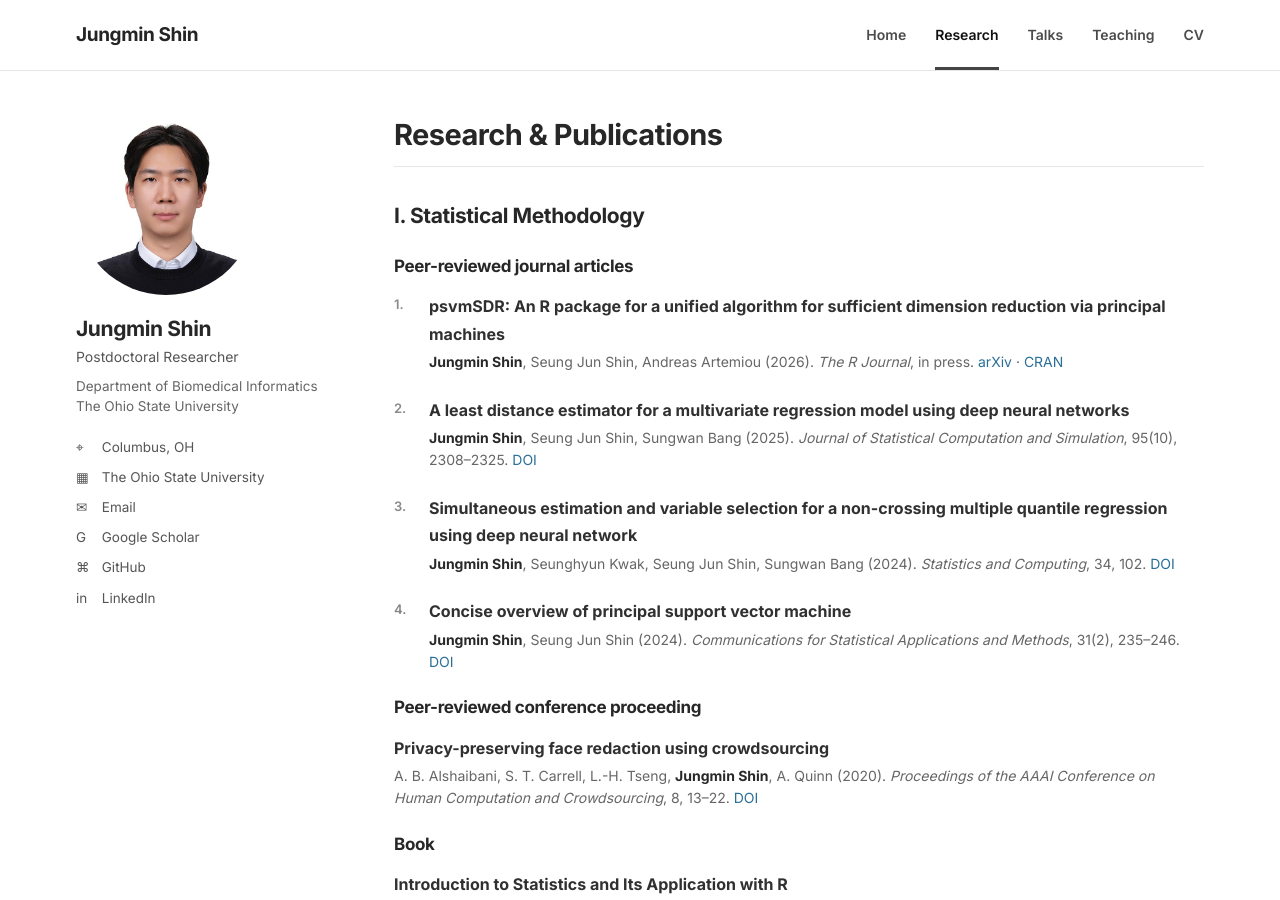
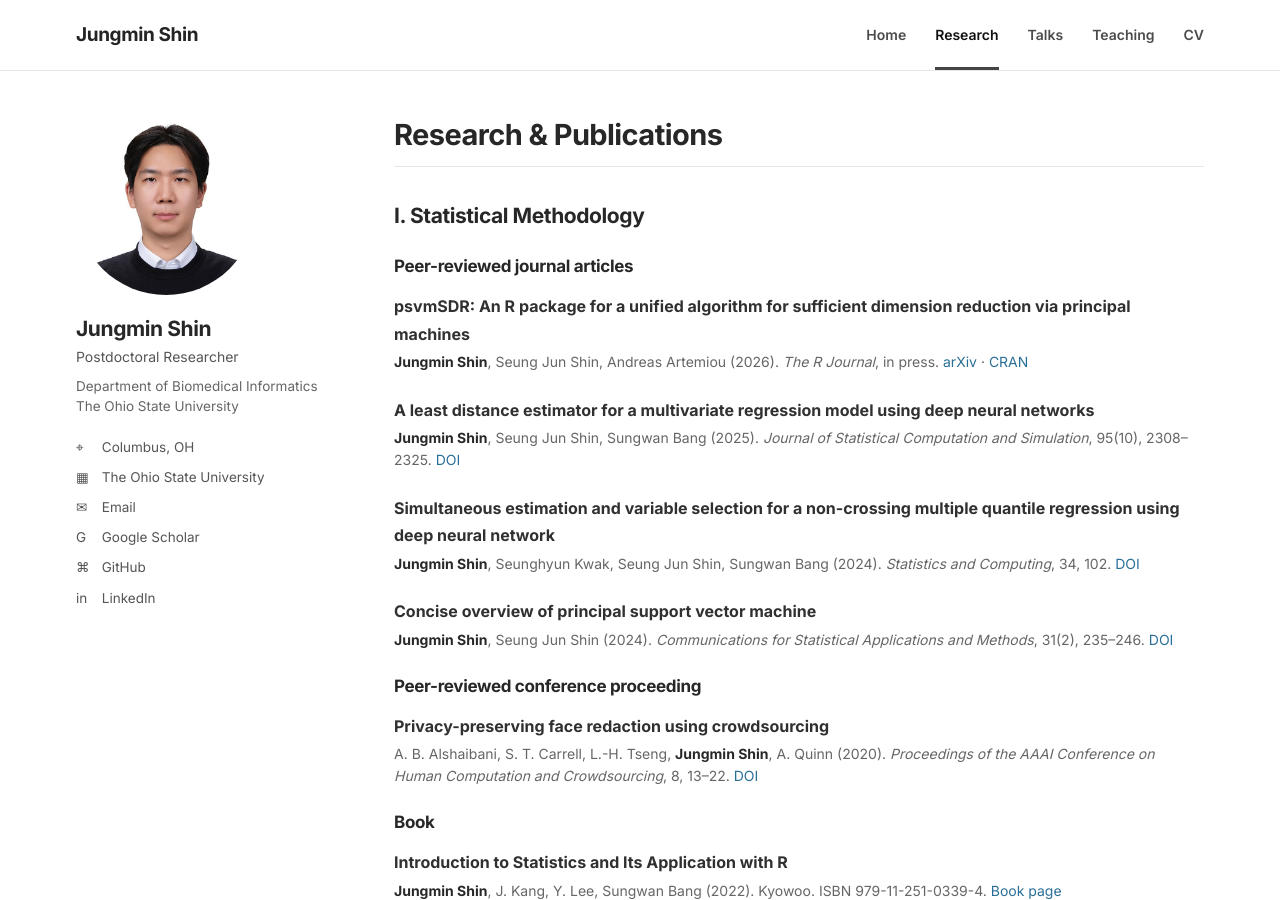
Before and after one commit to c16267/c16267.github.io, a Jekyll site: the page built from research.md, in a window 1280 px wide and 900 px high. Built offline with Jekyll 4.4.1, drawn with Linux system fonts in a browser that asks for light colours.

Commit message:
Update publication list formatting
Removed 'numbered' class from publication list.

```diff
--- a/research.md
+++ b/research.md
@@ -10,7 +10,7 @@ permalink: /research/
 
 ### Peer-reviewed journal articles
 
-<ol class="pub-list numbered">
+<ol class="pub-list">
   <li><div class="pub-title">psvmSDR: An R package for a unified algorithm for sufficient dimension reduction via principal machines</div><div class="pub-meta"><strong>Jungmin Shin</strong>, Seung Jun Shin, Andreas Artemiou (2026). <em>The R Journal</em>, in press. <a href="https://arxiv.org/abs/2409.01547">arXiv</a> · <a href="https://cran.r-project.org/package=psvmSDR">CRAN</a></div></li>
   <li><div class="pub-title">A least distance estimator for a multivariate regression model using deep neural networks</div><div class="pub-meta"><strong>Jungmin Shin</strong>, Seung Jun Shin, Sungwan Bang (2025). <em>Journal of Statistical Computation and Simulation</em>, 95(10), 2308–2325. <a href="https://doi.org/10.1080/00949655.2025.2492195">DOI</a></div></li>
   <li><div class="pub-title">Simultaneous estimation and variable selection for a non-crossing multiple quantile regression using deep neural network</div><div class="pub-meta"><strong>Jungmin Shin</strong>, Seunghyun Kwak, Seung Jun Shin, Sungwan Bang (2024). <em>Statistics and Computing</em>, 34, 102. <a href="https://doi.org/10.1007/s11222-024-10418-4">DOI</a></div></li>
```
